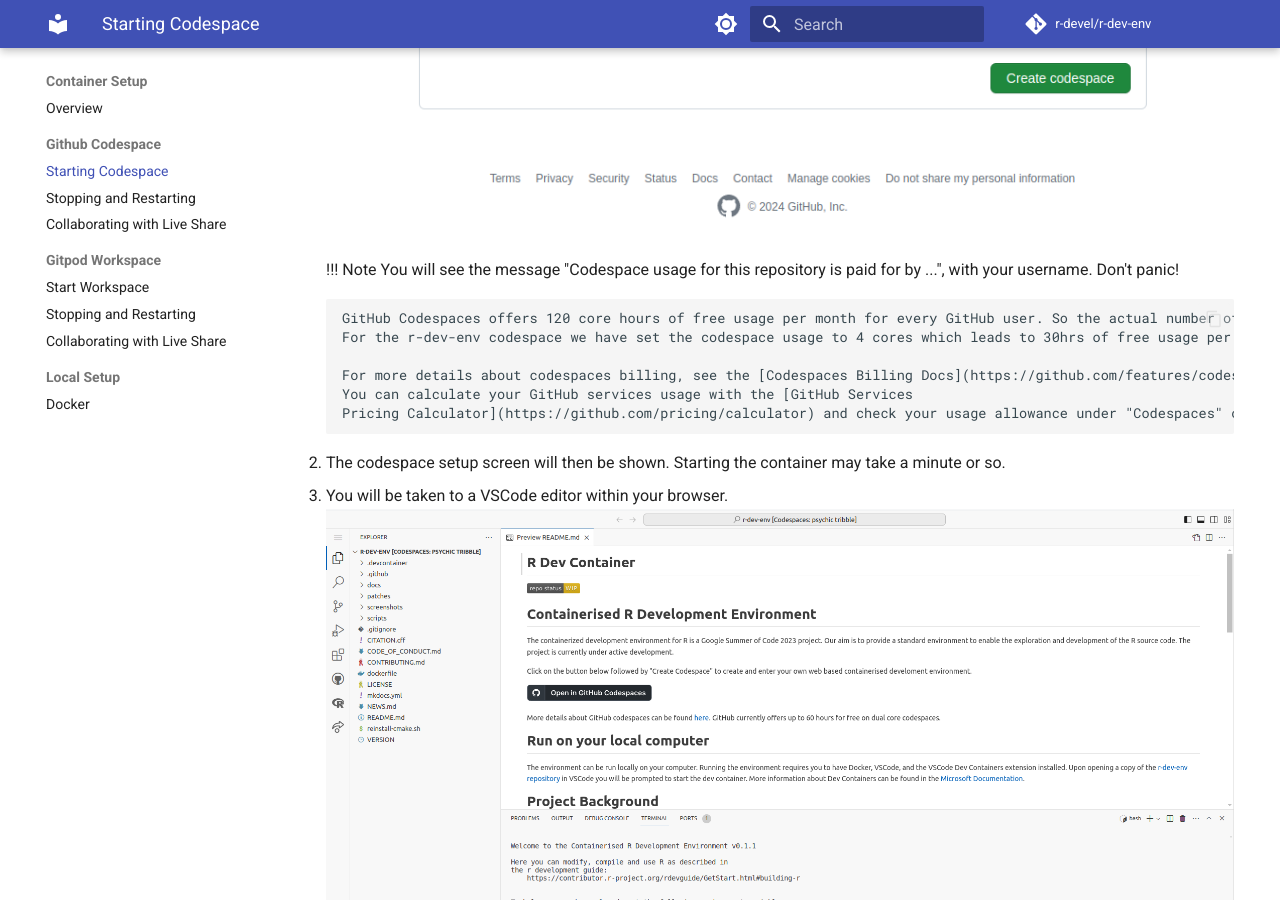
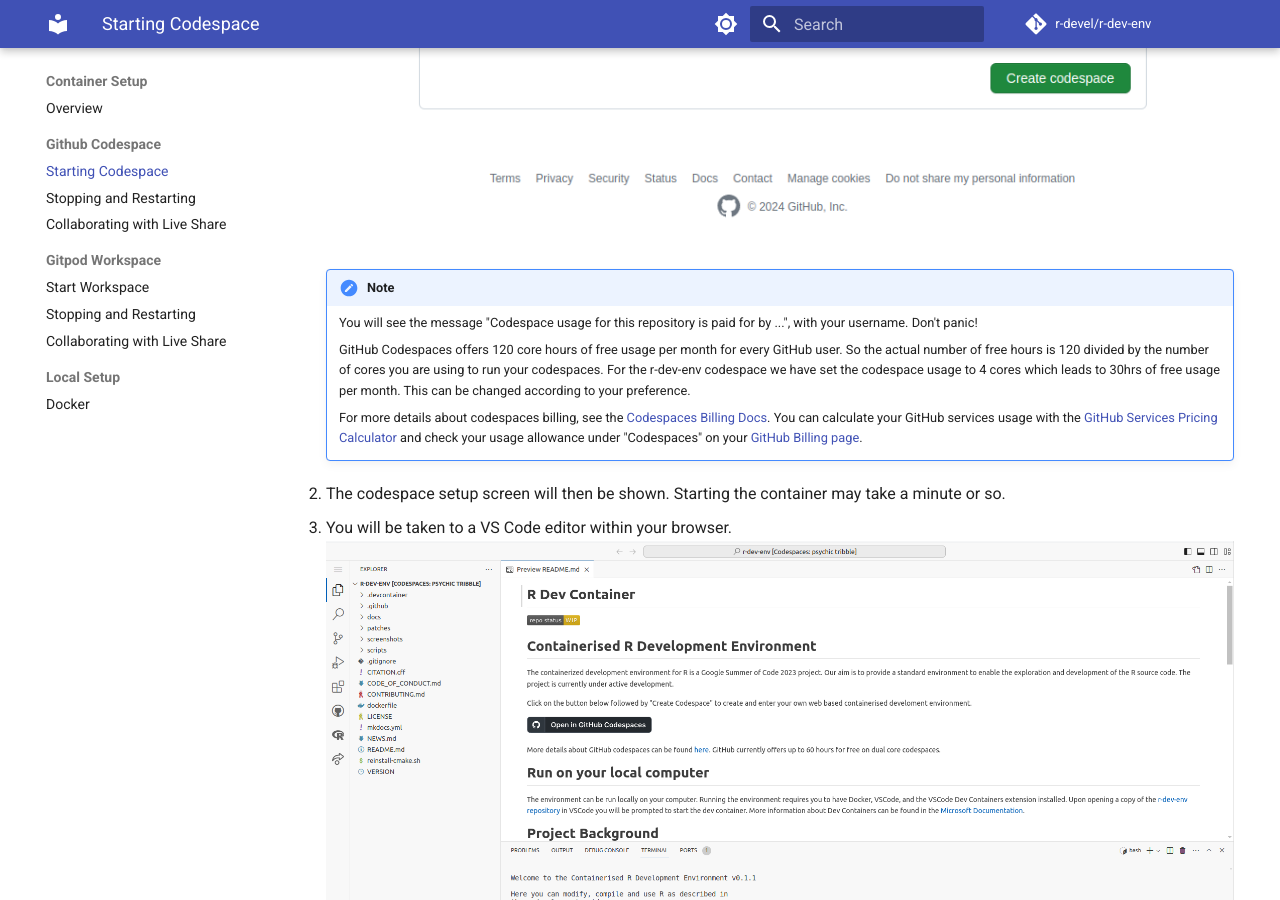
Before and after one commit to r-devel/r-dev-env, an MkDocs documentation site: the page built from docs/container_setup/github_codespace/creating_codespace.md, in a window 1280 px wide and 900 px high, scrolled down 778 px. Built offline with MkDocs 1.6.1 and Material for MkDocs 9.7.7, drawn with Linux system fonts in a browser that asks for light colours; comment, search, counter and statistics services are not loaded.

Commit message:
Fix note on Creating Codespace page

```diff
--- a/docs/container_setup/github_codespace/creating_codespace.md
+++ b/docs/container_setup/github_codespace/creating_codespace.md
@@ -4,7 +4,8 @@ repo](https://github.com/r-devel/r-dev-env/tree/main), click on the 'Open in
 GitHub Codespaces' button and then click the green 'Create Codespace' button.
 ![create codespace](../../assets/rdev1.png)
 
-    !!! Note You will see the message "Codespace usage for this repository is
+    !!! Note
+        You will see the message "Codespace usage for this repository is
         paid for by ...", with your username. Don't panic!
 
         GitHub Codespaces offers 120 core hours of free usage per month for every GitHub user. So the actual number of free hours is 120 divided by the number of cores you are using to run your codespaces.
@@ -17,5 +18,5 @@ GitHub Codespaces' button and then click the green 'Create Codespace' button.
 2. The codespace setup screen will then be shown. Starting the container may
    take a minute or so.
 
-3. You will be taken to a VSCode editor within your browser.
+3. You will be taken to a VS Code editor within your browser.
 ![codespace](../../assets/rdev3.png)
```
